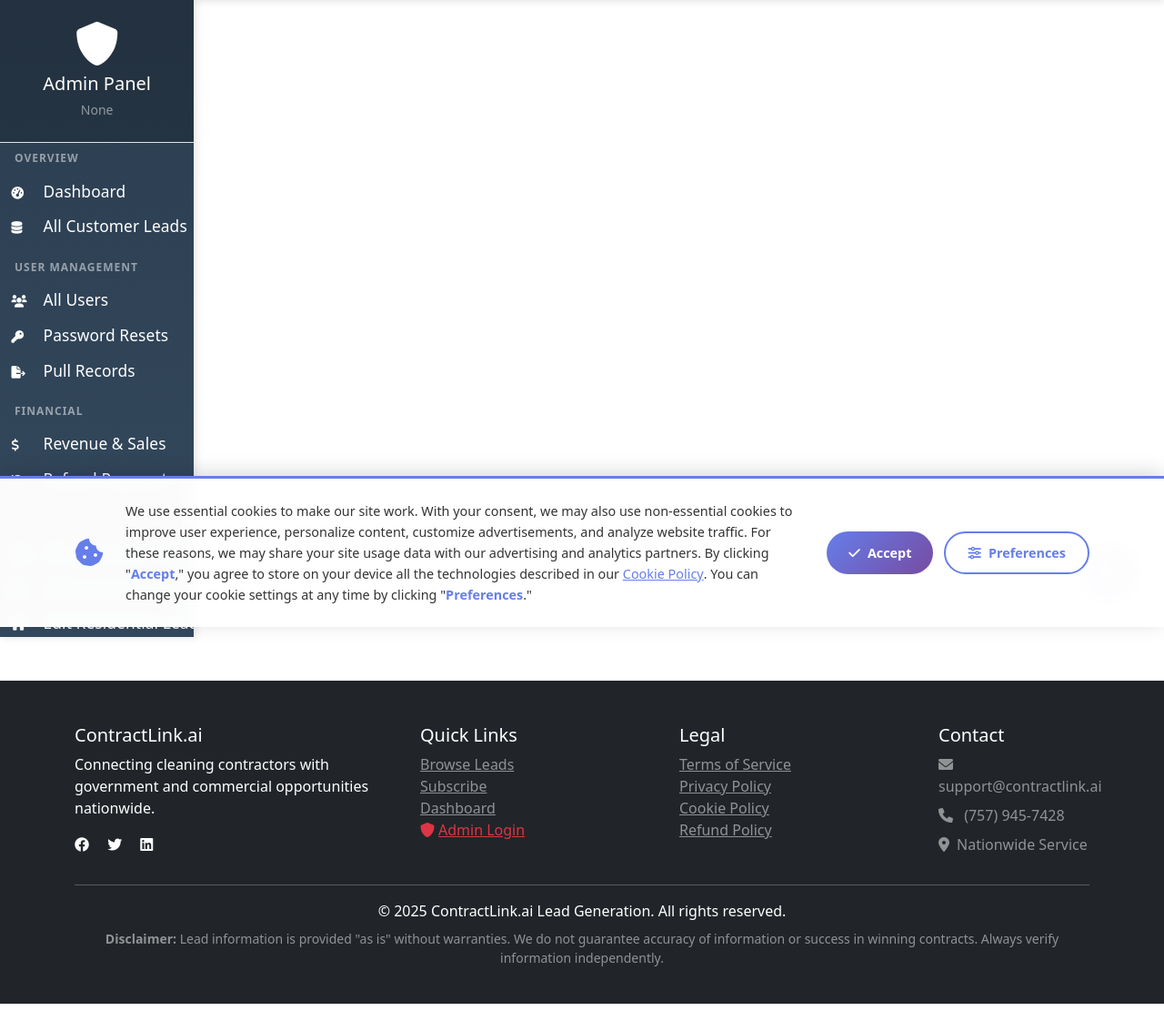
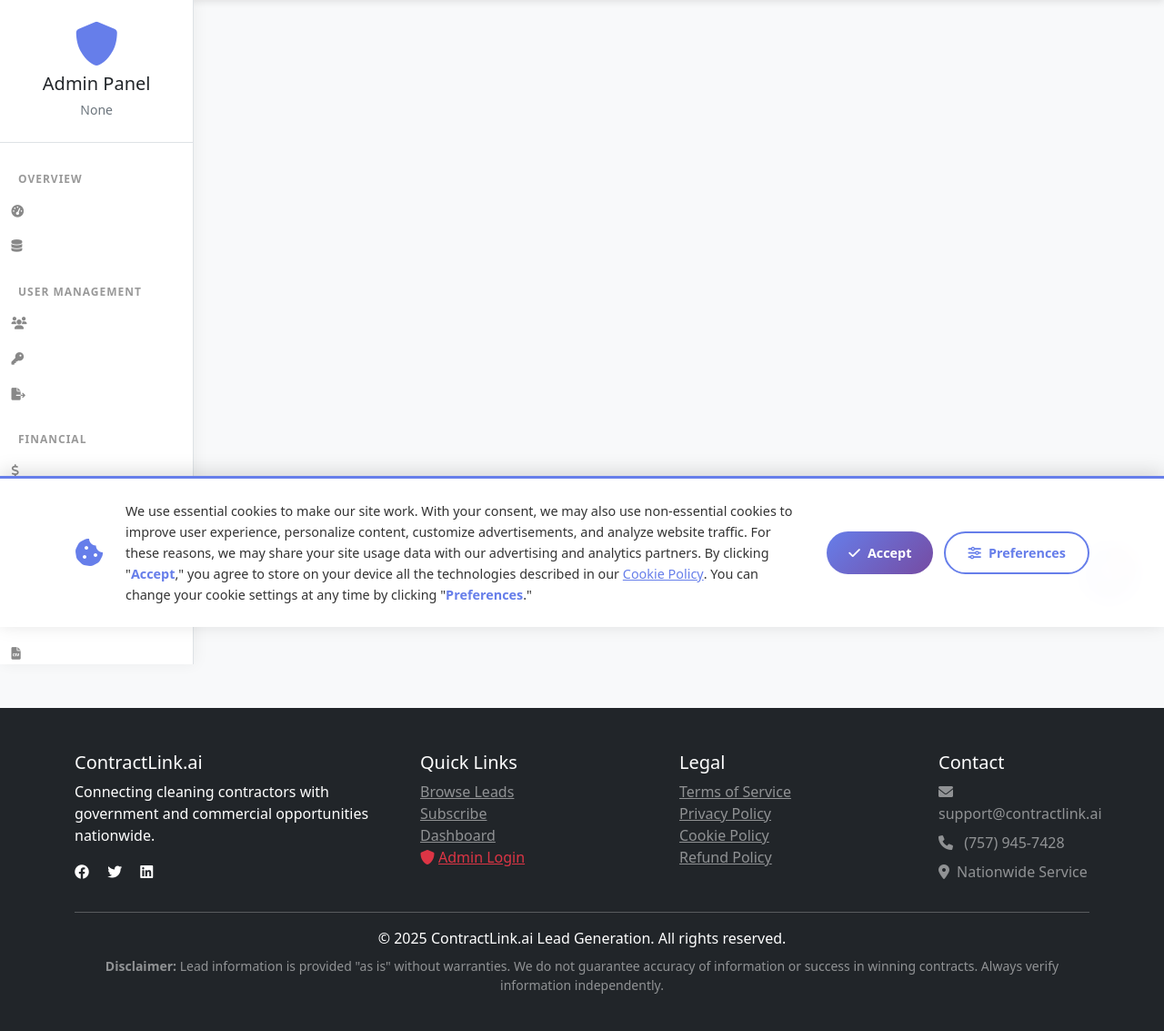
Before and after one commit to rayofsundays-boop/virginia-contracts-lead-generation, a Python web app: template templates/admin_enhanced.html in a window 1280 px wide. Shown: the part 111-1244 px from the top of the page at 91% size. Before the commit the page ends 1214 px from the top, so only its background shows below. Run offline with Jinja, Linux system fonts and the light colour scheme; the template is opened without the code that fills it, so the values that code supplies are empty.

Commit message:
Refactor: Modernize admin sidebar and navigation

```diff
--- a/templates/admin_enhanced.html
+++ b/templates/admin_enhanced.html
@@ -4,46 +4,89 @@
 
 {% block content %}
 <style>
+:root {
+    --admin-bg: #f8f9fa;
+    --sidebar-bg: #ffffff;
+    --sidebar-link-color: #555;
+    --sidebar-link-hover-bg: #f0f2f5;
+    --sidebar-link-active-bg: #e9ecef;
+    --sidebar-link-active-color: #007bff;
+    --border-color: #dee2e6;
+    --shadow-color: rgba(0, 0, 0, 0.05);
+}
+
+body {
+    background-color: var(--admin-bg);
+}
+
 .admin-sidebar {
-    height: calc(100vh - 100px);
+    height: calc(100vh - 70px); /* Adjust for navbar height */
     position: sticky;
-    top: 80px;
+    top: 70px;
     overflow-y: auto;
-    background: linear-gradient(180deg, #2c3e50 0%, #34495e 100%);
-    box-shadow: 2px 0 10px rgba(0,0,0,0.1);
+    background-color: var(--sidebar-bg);
+    border-right: 1px solid var(--border-color);
+    box-shadow: 2px 0 15px var(--shadow-color);
 }
 
 .admin-sidebar .nav-link {
-    color: rgba(255,255,255,0.8);
-    padding: 15px 20px;
+    color: var(--sidebar-link-color);
+    padding: 12px 20px;
     border-left: 3px solid transparent;
     transition: all 0.3s ease;
+    font-weight: 500;
 }
 
-.admin-sidebar .nav-link:hover,
+.admin-sidebar .nav-link:hover {
+    background-color: var(--sidebar-link-hover-bg);
+    color: var(--sidebar-link-active-color);
+}
+
 .admin-sidebar .nav-link.active {
-    color: white;
-    background: rgba(255,255,255,0.1);
-    border-left-color: #3498db;
+    color: var(--sidebar-link-active-color);
+    background-color: var(--sidebar-link-active-bg);
+    border-left-color: var(--sidebar-link-active-color);
+    font-weight: 600;
 }
 
 .admin-sidebar .nav-link i {
     width: 25px;
-    margin-right: 10px;
+    margin-right: 12px;
+    color: #888;
+    transition: color 0.3s ease;
+}
+
+.admin-sidebar .nav-link.active i,
+.admin-sidebar .nav-link:hover i {
+    color: var(--sidebar-link-active-color);
+}
+
+.sidebar-heading {
+    font-size: 0.75rem;
+    font-weight: 600;
+    text-transform: uppercase;
+    letter-spacing: 1px;
+    color: #999;
+    padding: 15px 20px 5px;
 }
 
 .stat-card {
-    transition: transform 0.3s ease;
+    transition: transform 0.2s ease, box-shadow 0.2s ease;
+    border: 1px solid var(--border-color);
+    border-radius: 12px;
 }
 
 .stat-card:hover {
     transform: translateY(-5px);
+    box-shadow: 0 8px 25px rgba(0, 0, 0, 0.08);
 }
 
 .badge-status {
-    padding: 5px 10px;
-    border-radius: 15px;
+    padding: 6px 12px;
+    border-radius: 20px;
     font-size: 0.8rem;
+    font-weight: 600;
+    letter-spacing: 0.5px;
 }
 </style>
 
@@ -52,15 +95,15 @@
         <!-- Left Sidebar -->
         <div class="col-md-2 p-0">
             <div class="admin-sidebar">
-                <div class="p-4 text-center border-bottom" style="background: rgba(0,0,0,0.2);">
-                    <i class="fas fa-shield-alt fa-3x text-white mb-2"></i>
-                    <h5 class="text-white mb-1">Admin Panel</h5>
-                    <small class="text-white-50">{{ session.get('user_email') }}</small>
+                <div class="p-4 text-center border-bottom">
+                    <i class="fas fa-shield-alt fa-3x text-primary mb-2"></i>
+                    <h5 class="mb-1">Admin Panel</h5>
+                    <small class="text-muted">{{ session.get('user_email') }}</small>
                 </div>
 
-                <nav class="nav flex-column">
+                <nav class="nav flex-column pt-3">
                     <!-- Overview -->
-                    <div class="px-3 py-2 text-white-50" style="font-size: 0.75rem; font-weight: 600; text-transform: uppercase; letter-spacing: 1px;">
+                    <div class="sidebar-heading">
                         Overview
                     </div>
                     <a class="nav-link {% if section == 'dashboard' %}active{% endif %}" href="{{ url_for('admin_enhanced', section='dashboard') }}">
@@ -71,7 +114,7 @@
                     </a>
 
                     <!-- User Management -->
-                    <div class="px-3 py-2 text-white-50 mt-2" style="font-size: 0.75rem; font-weight: 600; text-transform: uppercase; letter-spacing: 1px;">
+                    <div class="sidebar-heading mt-2">
                         User Management
                     </div>
                     <a class="nav-link {% if section == 'users' %}active{% endif %}" href="{{ url_for('admin_enhanced', section='users') }}">
@@ -85,7 +128,7 @@
                     </a>
 
                     <!-- Financial -->
-                    <div class="px-3 py-2 text-white-50 mt-2" style="font-size: 0.75rem; font-weight: 600; text-transform: uppercase; letter-spacing: 1px;">
+                    <div class="sidebar-heading mt-2">
                         Financial
                     </div>
                     <a class="nav-link {% if section == 'revenue' %}active{% endif %}" href="{{ url_for('admin_enhanced', section='revenue') }}">
@@ -96,112 +139,34 @@
                     </a>
 
                     <!-- Content & Communication -->
-                    <div class="px-3 py-2 text-white-50 mt-2" style="font-size: 0.75rem; font-weight: 600; text-transform: uppercase; letter-spacing: 1px;">
+                    <div class="sidebar-heading mt-2">
                         Lead Management
                     </div>
-                    <a class="nav-link {% if section == 'edit-leads' %}active{% endif %}" href="{{ url_for('admin_enhanced', section='edit-leads') }}">
-                        <i class="fas fa-users-cog"></i>Edit Customer Leads
+                    <a class="nav-link {% if section == 'add-commercial' %}active{% endif %}" href="{{ url_for('admin_enhanced', section='add-commercial') }}">
+                        <i class="fas fa-plus-circle"></i>Add Commercial Lead
                     </a>
-                    <a class="nav-link {% if section == 'edit-commercial' %}active{% endif %}" href="{{ url_for('admin_enhanced', section='edit-commercial') }}">
-                        <i class="fas fa-building"></i>Edit Commercial Requests
+                    <a class="nav-link {% if section == 'review-commercial' %}active{% endif %}" href="{{ url_for('admin_enhanced', section='review-commercial') }}">
+                        <i class="fas fa-check-double"></i>Review Commercial
                     </a>
-                    <a class="nav-link {% if section == 'edit-residential' %}active{% endif %}" href="{{ url_for('admin_enhanced', section='edit-residential') }}">
-                        <i class="fas fa-home"></i>Edit Residential Leads
+                     <a class="nav-link {% if section == 'upload-csv' %}active{% endif %}" href="{{ url_for('admin_enhanced', section='upload-csv') }}">
+                        <i class="fas fa-file-csv"></i>Upload Contracts
                     </a>
 
-                    <!-- Content & Communication -->
-                    <div class="px-3 py-2 text-white-50 mt-2" style="font-size: 0.75rem; font-weight: 600; text-transform: uppercase; letter-spacing: 1px;">
-                        Communication
+                    <!-- System -->
+                    <div class="sidebar-heading mt-2">
+                        System & Tools
                     </div>
-                    <a class="nav-link {% if section == 'messages' %}active{% endif %}" href="{{ url_for('admin_enhanced', section='messages') }}">
-                        <i class="fas fa-envelope"></i>Messages
-                        {% if unread_admin_messages > 0 %}
-                        <span class="badge bg-danger">{{ unread_admin_messages }}</span>
-                        {% endif %}
+                    <a class="nav-link {% if section == 'url-automation' %}active{% endif %}" href="{{ url_for('admin_enhanced', section='url-automation') }}">
+                        <i class="fas fa-robot"></i>URL Automation
                     </a>
-                    <a class="nav-link {% if section == 'proposals' %}active{% endif %}" href="{{ url_for('admin_enhanced', section='proposals') }}">
-                        <i class="fas fa-file-alt"></i>Proposal Writer Portal
-                        {% if pending_proposals > 0 %}
-                        <span class="badge bg-warning">{{ pending_proposals }}</span>
-                        {% endif %}
+                     <a class="nav-link {% if section == 'track-all-urls' %}active{% endif %}" href="{{ url_for('admin_enhanced', section='track-all-urls') }}">
+                        <i class="fas fa-link"></i>URL Analytics
                     </a>
-
-                    <!-- Branding & Resources -->
-                    <div class="px-3 py-2 text-white-50 mt-2" style="font-size: 0.75rem; font-weight: 600; text-transform: uppercase; letter-spacing: 1px;">
-                        Branding & Resources
-                    </div>
-                    <a class="nav-link" href="https://www.canva.com" target="_blank">
-                        <i class="fas fa-palette"></i>Branding Materials <i class="fas fa-external-link-alt ms-1" style="font-size: 0.7rem;"></i>
+                    <a class="nav-link {% if section == 'send-email' %}active{% endif %}" href="{{ url_for('admin_enhanced', section='send-email') }}">
+                        <i class="fas fa-envelope"></i>Bulk Email
                     </a>
-
-                    <!-- Analytics -->
-                    <div class="px-3 py-2 text-white-50 mt-2" style="font-size: 0.75rem; font-weight: 600; text-transform: uppercase; letter-spacing: 1px;">
-                        Analytics
-                    </div>
-                    <a class="nav-link {% if section == 'analytics' %}active{% endif %}" href="{{ url_for('admin_enhanced', section='analytics') }}">
-                        <i class="fas fa-chart-line"></i>Analytics & Metrics
-                    </a>
-                    <a class="nav-link {% if section == 'surveys' %}active{% endif %}" href="{{ url_for('admin_enhanced', section='surveys') }}">
-                        <i class="fas fa-poll"></i>User Surveys
-                    </a>
-                    <a class="nav-link {% if section == 'logs' %}active{% endif %}" href="{{ url_for('admin_enhanced', section='logs') }}">
-                        <i class="fas fa-history"></i>Activity Logs
-                    </a>
-
-                    <!-- Settings -->
-                    <div class="px-3 py-2 text-white-50 mt-2" style="font-size: 0.75rem; font-weight: 600; text-transform: uppercase; letter-spacing: 1px;">
-                        Settings
-                    </div>
-                    <a class="nav-link {% if section == 'settings' %}active{% endif %}" href="{{ url_for('admin_enhanced', section='settings') }}">
-                        <i class="fas fa-cog"></i>System Settings
-                    </a>
-                    <a class="nav-link {% if section == 'manage-admins' %}active{% endif %}" href="{{ url_for('admin_enhanced', section='manage-admins') }}">
-                        <i class="fas fa-user-shield"></i>Manage Admins
-                    </a>
-
-                    <!-- Web Scrapers -->
-                    <div class="px-3 py-2 text-white-50 mt-2" style="font-size: 0.75rem; font-weight: 600; text-transform: uppercase; letter-spacing: 1px;">
-                        <i class="fas fa-robot"></i> Web Scrapers
-                    </div>
-                    <a class="nav-link {% if section == 'va-builders-scraper' %}active{% endif %}" href="{{ url_for('admin_enhanced', section='va-builders-scraper') }}">
-                        <i class="fas fa-hammer"></i>VA Builders Summit
-                    </a>
-                    <a class="nav-link {% if section == 'industry-days-scraper' %}active{% endif %}" href="{{ url_for('admin_enhanced', section='industry-days-scraper') }}">
-                        <i class="fas fa-flag-usa"></i>Industry Days (50 States)
-                    </a>
-
-                    <!-- System Tools -->
-                    <div class="px-3 py-2 text-white-50 mt-2" style="font-size: 0.75rem; font-weight: 600; text-transform: uppercase; letter-spacing: 1px;">
-                        System Tools
-                    </div>
-                    <a class="nav-link {% if section == 'all-contracts' %}active{% endif %}" href="{{ url_for('admin_enhanced', section='all-contracts') }}">
-                        <i class="fas fa-file-contract"></i>All Contracts
-                    </a>
-                    <a class="nav-link {% if section == 'upload-csv' %}active{% endif %}" href="{{ url_for('admin_enhanced', section='upload-csv') }}">
-                        <i class="fas fa-file-upload"></i>Upload CSV
-                    </a>
-                    <a class="nav-link {% if section == 'manage-urls' %}active{% endif %}" href="{{ url_for('admin_enhanced', section='manage-urls') }}">
-                        <i class="fas fa-edit"></i>Manage SAM.gov URLs
-                    </a>
-                    <a class="nav-link {% if section == 'link-doctor' %}active{% endif %}" href="{{ url_for('admin_enhanced', section='link-doctor') }}">
-                        <i class="fas fa-stethoscope"></i>Link Doctor
-                    </a>
-                    <a class="nav-link {% if section == 'track-all-urls' %}active{% endif %}" href="{{ url_for('admin_enhanced', section='track-all-urls') }}">
-                        <i class="fas fa-globe"></i>Track All URLs
-                    </a>
-                    <a class="nav-link {% if section == 'populate-urls' %}active{% endif %}" href="{{ url_for('admin_enhanced', section='populate-urls') }}">
-                        <i class="fas fa-magic"></i>Populate Missing URLs
-                    </a>
-                    <a class="nav-link" href="{{ url_for('admin_fix_sam_urls') }}" onclick="return confirm('This will update all SAM.gov URLs for federal contracts. Continue?');">
-                        <i class="fas fa-sync-alt"></i>Auto-Update All URLs
-                    </a>
-
-                    <div class="dropdown-divider bg-white-50"></div>
-                    <a class="nav-link" href="{{ url_for('mailbox') }}">
-                        <i class="fas fa-inbox"></i>My Mailbox
-                    </a>
-                    <a class="nav-link" href="{{ url_for('customer_leads') }}">
-                        <i class="fas fa-home"></i>Main Site
+                    <a class="nav-link" href="{{ url_for('logout') }}">
+                        <i class="fas fa-sign-out-alt"></i>Logout
                     </a>
                 </nav>
             </div>
```
